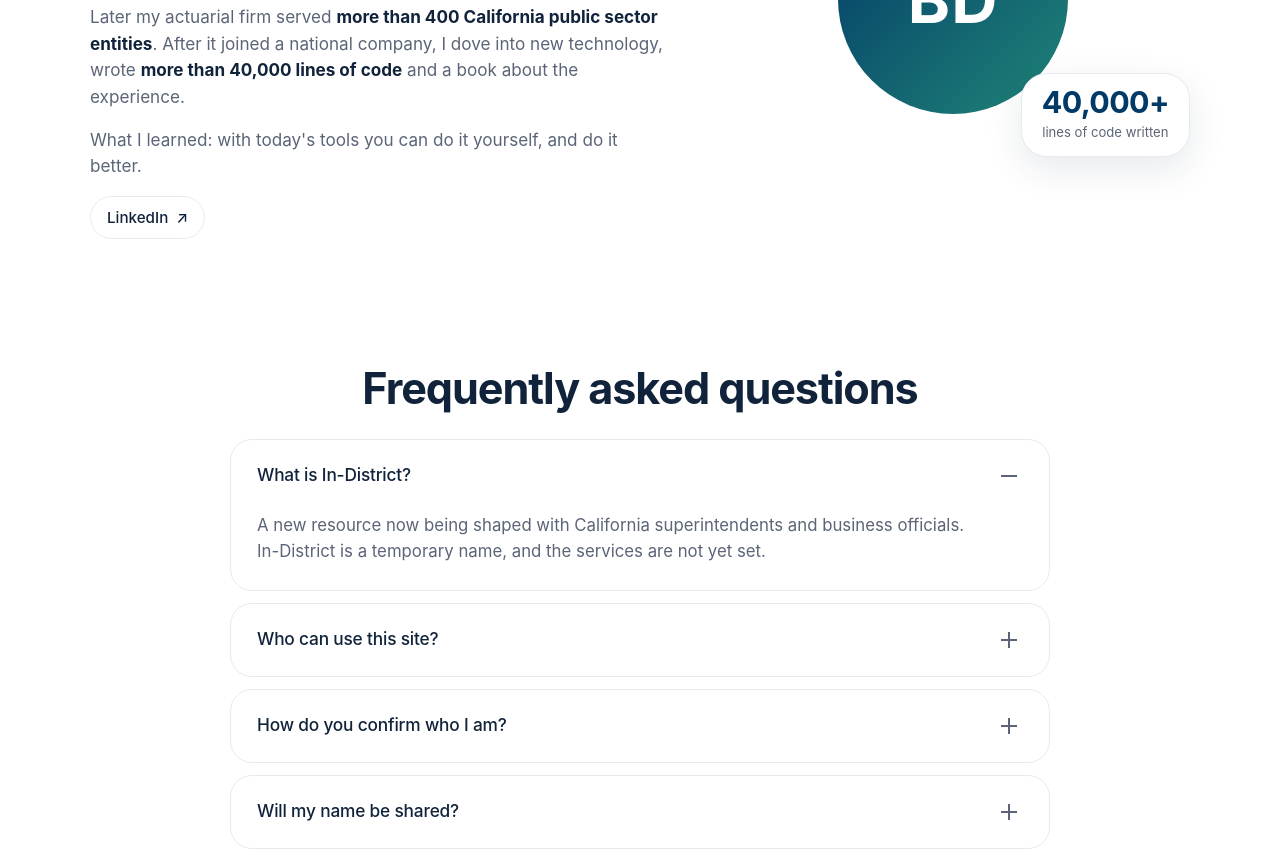
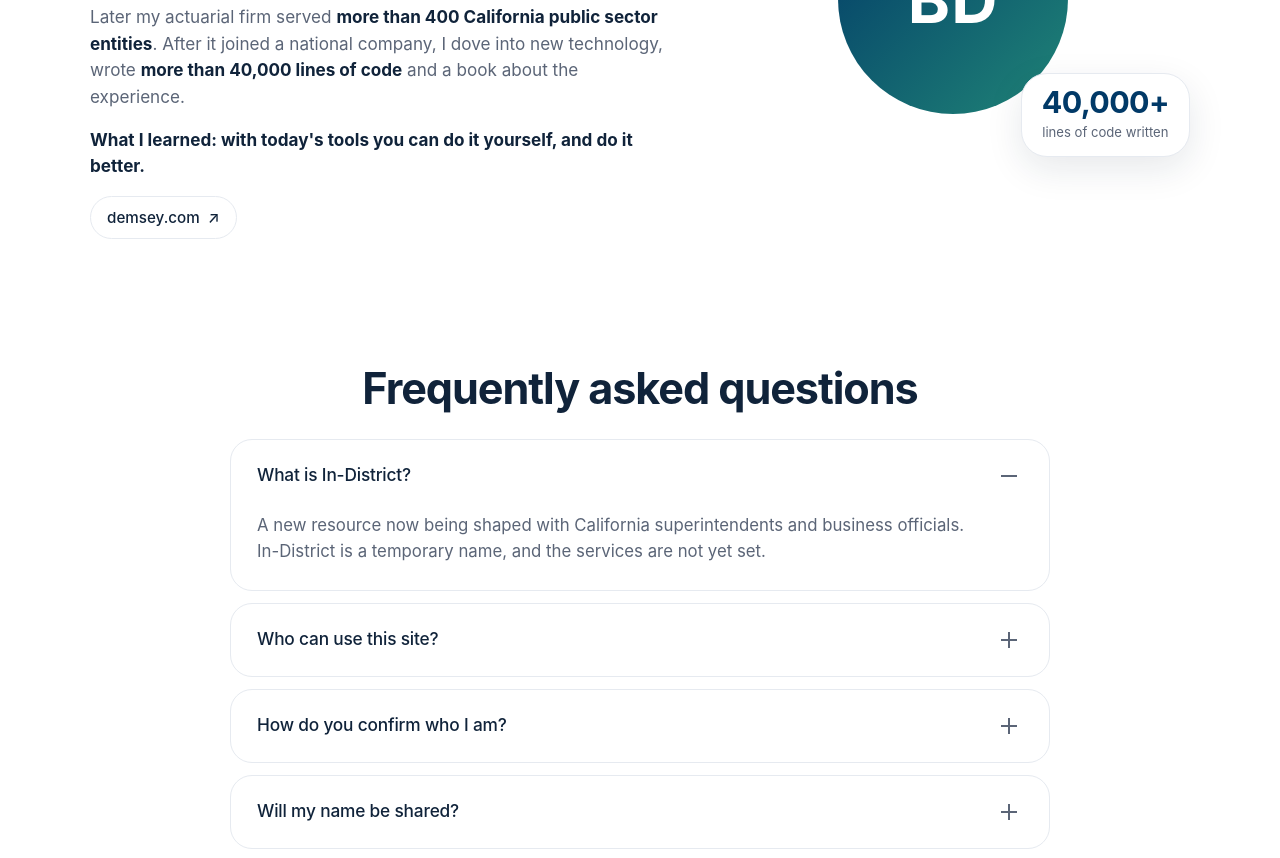
Before and after one commit to briandemsey/in-district-site, a plain HTML site: page index.html in a window 1280 px wide. Shown: the part 3560-4418 px from the top of the page. Drawn offline with Linux system fonts and the light colour scheme.

Commit message:
Bold closing sentence; link demsey.com instead of LinkedIn
Co-Authored-By: Claude Sonnet 5.5 <noreply@anthropic.com>
Claude-Session: https://claude.ai/code/session_01RFMY63n485HboPmfTFBU1f

```diff
--- a/index.html
+++ b/index.html
@@ -262,8 +262,8 @@ footer{padding:10px 0 50px}
     <p class="role">Former Trustee, Capistrano Unified School District</p>
     <p>I served two terms on the board of the Capistrano Unified School District in the 1990s. I prepared for board meetings by doing my own research and talking to parents about their children's progress.</p>
     <p>Later my actuarial firm served <b>more than 400 California public sector entities</b>. After it joined a national company, I dove into new technology, wrote <b>more than 40,000 lines of code</b> and a book about the experience.</p>
-    <p>What I learned: with today's tools you can do it yourself, and do it better.</p>
-    <a class="pill" href="https://www.linkedin.com/in/brian-demsey-603481/" rel="noopener" target="_blank">LinkedIn <span aria-hidden="true">&#8599;</span></a>
+    <p><b>What I learned: with today's tools you can do it yourself, and do it better.</b></p>
+    <a class="pill" href="https://demsey.com" rel="noopener" target="_blank">demsey.com <span aria-hidden="true">&#8599;</span></a>
   </div>
   <div class="portrait" aria-hidden="true">
     <div class="circle">BD</div>
```
